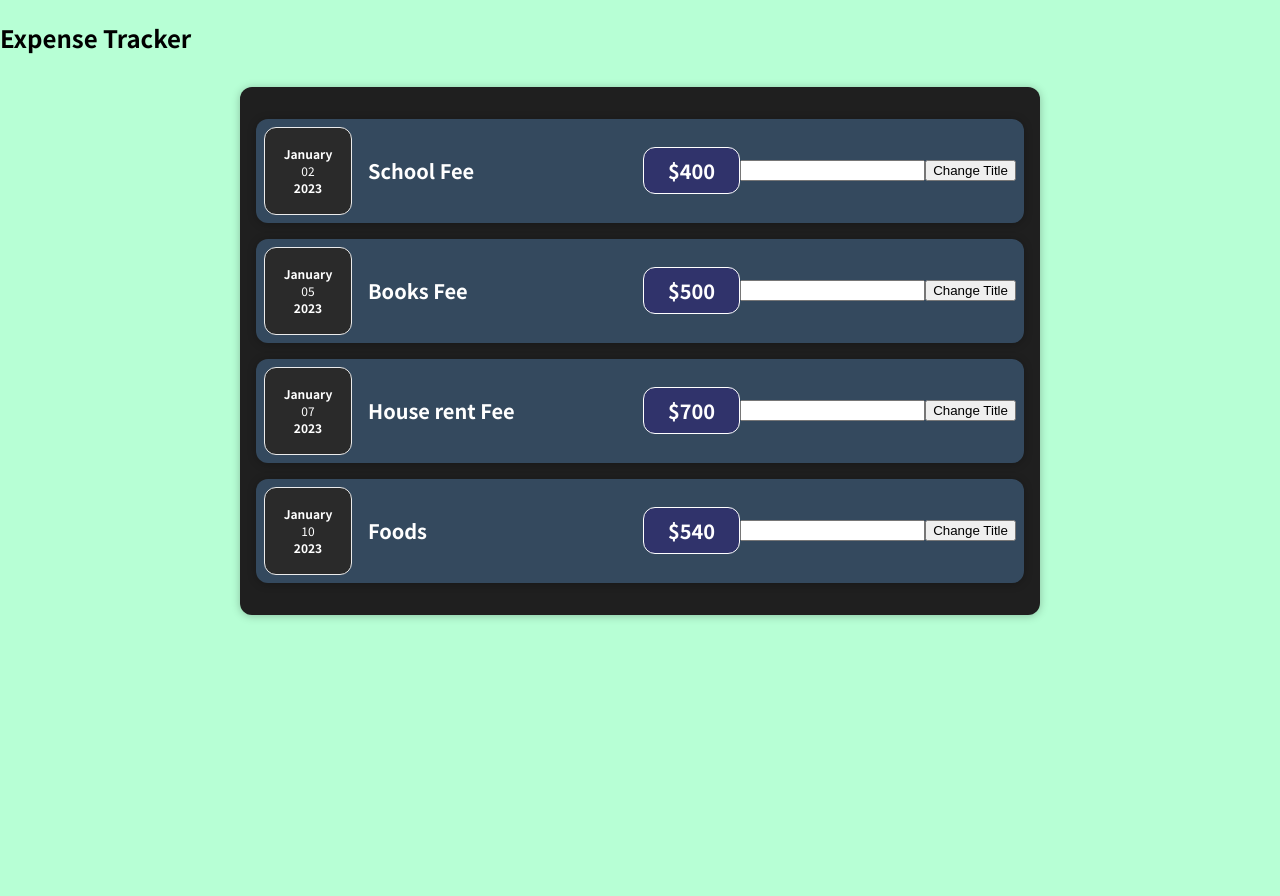
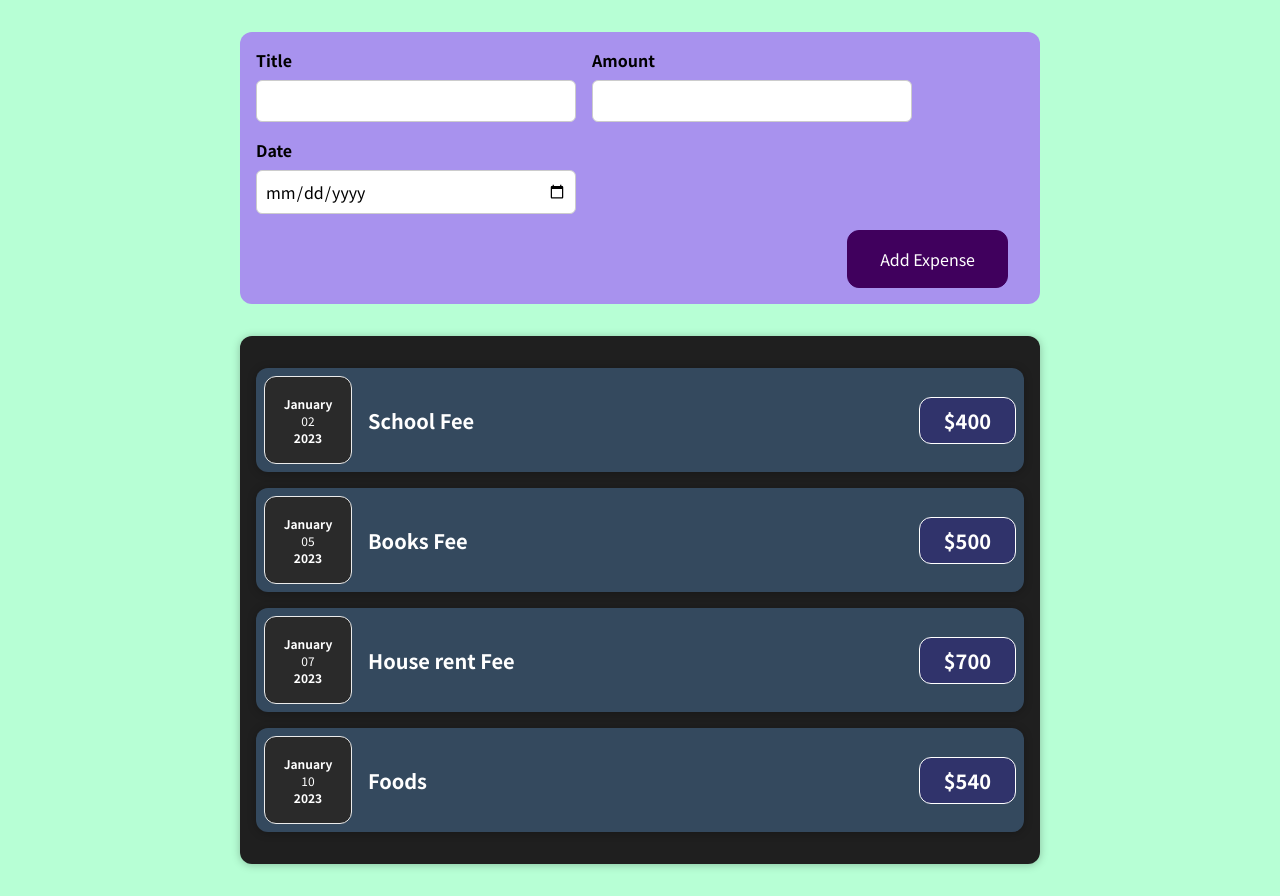
Before and after one commit to Muktar16/ExpenseTracker, a React (Create React App) app: page / in a window 1280 px wide. Before the commit the page ends 800 px from the top, so only its background shows below. Built offline with nearby package versions, Linux system fonts and the light colour scheme.

Commit message:
Adding Form in React

```diff
--- a/src/App.js
+++ b/src/App.js
@@ -1,5 +1,6 @@
 import React from 'react';
 import Expenses from "./components/Expenses/Expenses";
+import NewExpense from './components/NewExpenses/NewExpense';
 
 const App = () => {
     let expenses = [
@@ -32,7 +33,7 @@
 
    return(
     <div>
-        <h2>Expense Tracker</h2>
+        <NewExpense />
         <Expenses expenses={expenses}></Expenses>
    </div>
    )
--- a/src/components/Expenses/ExpenseItem.js
+++ b/src/components/Expenses/ExpenseItem.js
@@ -5,25 +5,13 @@
 
 const ExpenseItem = (props)=>{
 
-    const [newTitle, setNewTitle] = useState("");
-    const [title, setTitle] = useState(props.title);
-
-    const clickHandler = ()=>{
-        setTitle(newTitle)
-    }
-    const changeHandler = (event)=>{
-        setNewTitle(event.target.value);
-    }
-
     return(
         <Card  className="expense-item">
             <ExpenseDate date={props.date }></ExpenseDate>
             <div className="expense-item_description">
-                <h2>{title}</h2>
+                <h2>{props.title}</h2>
                 <div className="expense-item_price">${props.amount}</div>
             </div>
-            <input type="text" value={newTitle} onChange={changeHandler}/>
-            <button onClick={clickHandler}>Change Title</button>
         </Card>
     )
 }
--- /dev/null
+++ b/src/components/NewExpenses/ExpenseForm.css
@@ -0,0 +1,26 @@
+.new-expense_controls{
+    display: flex;
+    flex-wrap: wrap;
+    gap: 1rem;
+    margin-bottom: 1rem;
+    text-align: left;
+}
+
+.new-expense_control label{
+    font-weight: bold;
+    margin-bottom: 0.5rem;
+    display: block;
+}
+
+.new-expense_control input{
+    font: inherit;
+    padding: 0.5rem;
+    border-radius: 6px;
+    border: 1px solid #ccc;
+    width: 20rem;
+    max-width: 100%;
+}
+
+.new-expense_actions{
+    text-align: right;
+}
--- /dev/null
+++ b/src/components/NewExpenses/ExpenseForm.js
@@ -0,0 +1,28 @@
+import React from "react";
+import "./ExpenseForm.css";
+
+const ExpenseForm = () => {
+    return(
+        <form action="">
+            <div className="new-expense_controls">
+                <div className="new-expense_control">
+                    <label>Title</label>
+                    <input type="text" />
+                </div>
+                <div className="new-expense_control">
+                    <label>Amount</label>
+                    <input type="number" min='0.01' step="0.01"/>
+                </div>
+                <div className="new-expense_control">
+                    <label>Date</label>
+                    <input type="date" />
+                </div>
+            </div>
+            <div className="new-expense_actions">
+                <button type="submit">Add Expense</button>
+            </div>
+        </form>
+    )
+}
+
+export default ExpenseForm;
--- /dev/null
+++ b/src/components/NewExpenses/NewExpense.css
@@ -0,0 +1,32 @@
+.new-expense{
+    background-color: #a892ee;
+    padding: 1rem;
+    margin:2rem auto;
+    width: 50rem;
+    max-width: 95%;
+    border-radius: 12px;
+    text-align: center;
+    box-shadow: 0 1px 8px rgba(0, green,0 0, alpha)0.25;
+}
+
+.new-expense button{
+    font: inherit;
+    cursor: pointer;
+    padding: 1rem 2rem;
+    border: 1px solid #40005d;
+    background-color: #40005d;
+    color: white;
+    border-radius: 12px;
+    margin-right: 1rem;
+}
+
+.new-expense button:hover,
+.new-expense button:active{
+    background-color: #510674;
+    border-color: #510674;
+}
+
+.new-expense button.alternative:hover,
+.new-expense button.alternative:hover{
+    background-color: #ddb3f8;
+}
--- /dev/null
+++ b/src/components/NewExpenses/NewExpense.js
@@ -0,0 +1,13 @@
+import React from "react";
+import "./NewExpense.css";
+import ExpenseForm from "./ExpenseForm";
+
+const NewExpense = () => {
+    return(
+        <div className="new-expense">
+            <ExpenseForm/>
+        </div>
+    )
+}
+
+export default NewExpense;
```
